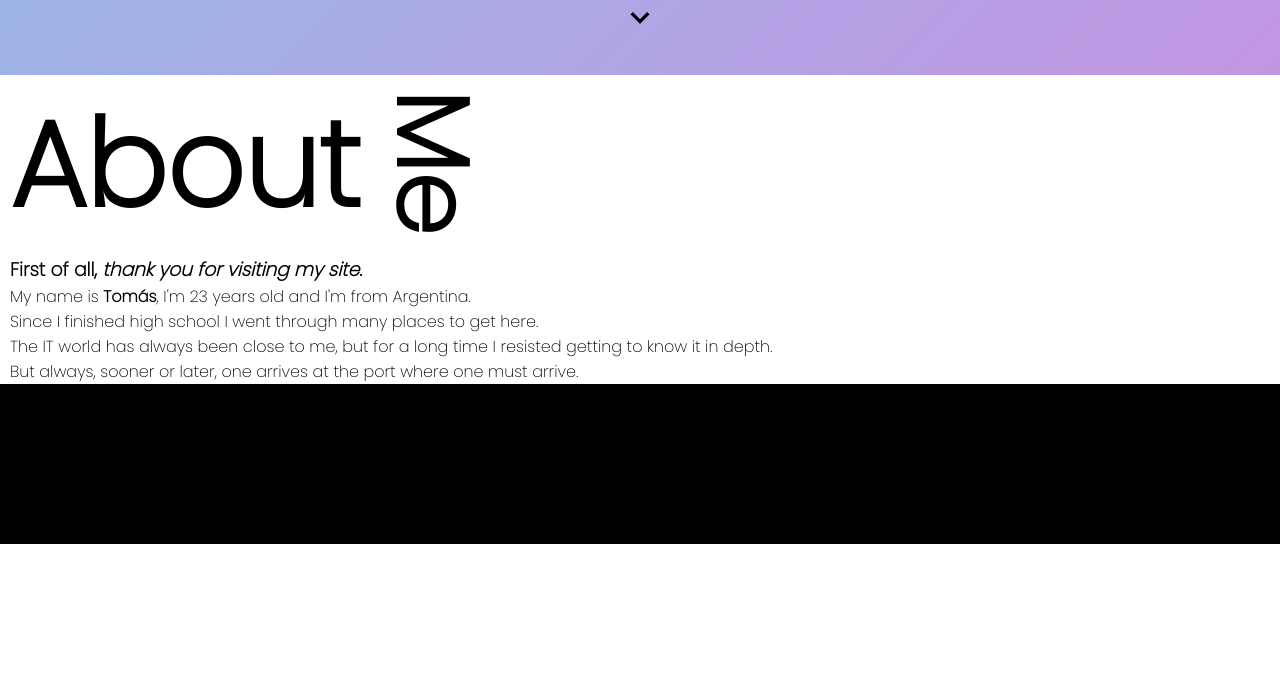
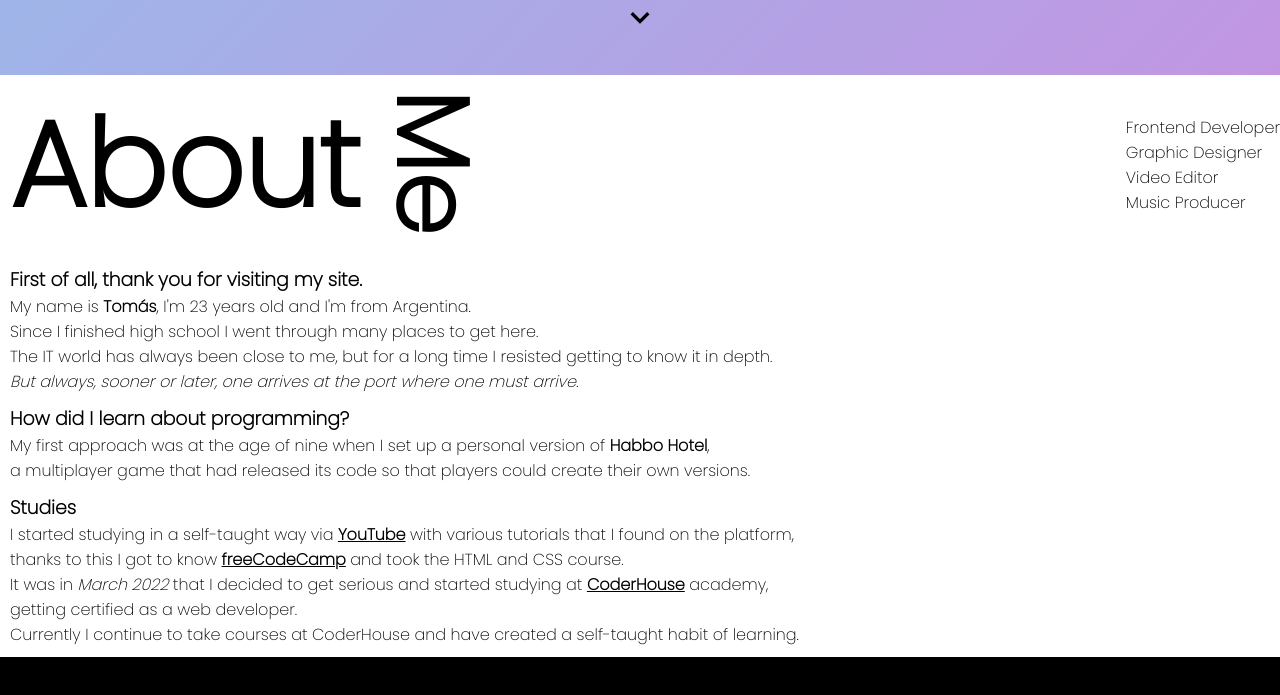
Before and after one commit to tomdvazq/myPage, a website: page index.html in a window 1280 px wide. Shown: the part 805-1500 px from the top of the page. Before the commit the page ends 1349 px from the top, so only its background shows below. Drawn offline with nearby package versions, Linux system fonts and the light colour scheme.

Commit message:
changes in about me section

```diff
--- a/index.html
+++ b/index.html
@@ -39,28 +39,52 @@
         <!-- Main -->
         <main>
             <div class="main-container">
-                <!-- Sobre mí -->
-                <div class="home" id="home">
+                <!-- Home -->
+                <section class="home" id="home">
                     <img src="media/AvatarMaker.png" alt="avatar">
                     <h1>Hi, I'm <span>Tomás</span>.</h1>
                     <div class="continue">
                         <p>Continue to scroll down, <i>brother</i></p>
                         <i class='bx bx-chevron-down'></i>
                     </div>
-                </div>
-                <div class="about-me" id="aboutme">
+                </section>
+                <!-- Sobre mí -->
+                <section class="about-me" id="aboutme">
+                    <!-- Title -->
                     <div class="about-me_title">
                         <h2>About</h2>
                         <h2 class="h2-rotate">Me</h2>
                     </div>
+                    <div class="about-me_im">
+                        <p>Frontend Developer</p>
+                        <p>Graphic Designer</p>
+                        <p>Video Editor</p>
+                        <p>Music Producer</p>
+                    </div>
+                    <!-- Data -->
                     <div class="about-me_data">
-                        <h3>First of all, <i>thank you for visiting my site</i>.</h3>
-                        <p>My name is <b>Tomás</b>, I'm 23 years old and I'm from Argentina.</p>
-                        <p>Since I finished high school I went through many places to get here.</p>
-                        <p>The IT world has always been close to me, but for a long time I resisted getting to know it in depth.</p>
-                        <p>But always, sooner or later, one arrives at the port where one must arrive.</p>
+                        <div class="data-1">
+                            <h3>First of all, thank you for visiting my site.</h3>
+                            <p>My name is <b>Tomás</b>, I'm 23 years old and I'm from Argentina.</p>
+                            <p>Since I finished high school I went through many places to get here.</p>
+                            <p>The IT world has always been close to me, but for a long time I resisted getting to know it in depth.</p>
+                            <p><i>But always, sooner or later, one arrives at the port where one must arrive.</i></p>
+                        </div>
+                        <div class="data-2">
+                            <h3>How did I learn about programming?</h3>
+                            <p>My first approach was at the age of nine when I set up a personal version of <b>Habbo Hotel</b>,</p>
+                            <p>a multiplayer game that had released its code so that players could create their own versions.</p>
+                        </div>
+                        <div class="data-3">
+                            <h3>Studies</h3>
+                            <p>I started studying in a self-taught way via <b><a href="https://youtube.com" target="_blank">YouTube</a></b> with various tutorials that I found on the platform,</p>
+                            <p>thanks to this I got to know <b><a href="https://freecodecamp.com/" target="_blank"">freeCodeCamp</a></b> and took the HTML and CSS course.</p>
+                            <p>It was in <i>March 2022</i> that I decided to get serious and started studying at <b><a href="https://coderhouse.com/" target="_blank">CoderHouse</a></b> academy,</p>
+                            <p>getting certified as a web developer.</p>
+                            <p>Currently I continue to take courses at CoderHouse and have created a self-taught habit of learning.</p>
+                        </div>
                     </div>
-                </div>
+                </section>
             </div>
         </main>
         <!-- Footer -->
--- a/scss/pages/_main.scss
+++ b/scss/pages/_main.scss
@@ -67,6 +67,16 @@ main{
             }
         }
         .about-me_data{
-            margin: 0px 10px;
+            margin: 10px;
+            .data-1{
+            }
+            .data-2{
+                margin: 10px 0px;
+            }
+            .data-3{
+                a{
+                    color: black;
+                }
+            }
         }
     }
```
Also changed, not shown: css/estilos.css.
